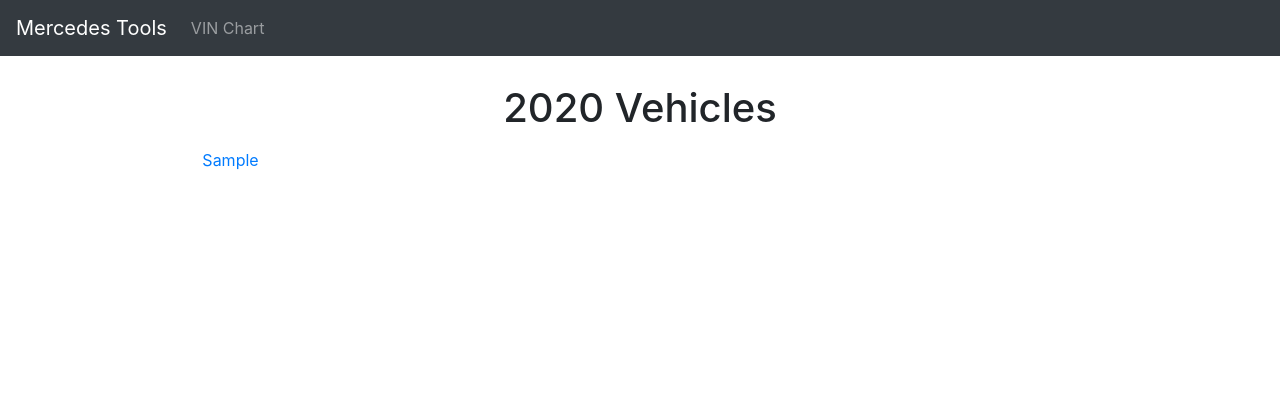
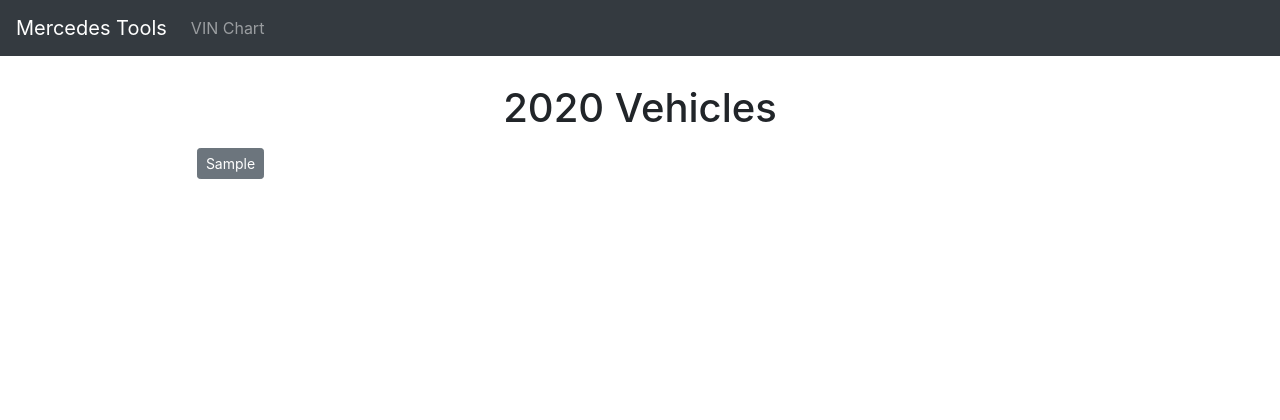
Before and after one commit to cfc603/mercedes_tools, a Django app: template vin_charts/templates/vin_charts/vehicle_list.html in a window 1280 px wide. Shown: the top 420 px of the page. Run offline with Django 3.2, Linux system fonts and the light colour scheme; the template is opened without the code that fills it: most values are stand-ins (such as "Sample title", 1, 10 or a date in 2020); some libraries are stand-ins or nearby versions.

Commit message:
add buttons

```diff
--- a/vin_charts/templates/vin_charts/modelyear_list.html
+++ b/vin_charts/templates/vin_charts/modelyear_list.html
@@ -10,7 +10,7 @@
         <div class="row">
             {% for model_year in object_list %}
                 <div class="col-sm-2 p-2 text-center">
-                    <a href="{% url 'vin_charts:vehicle_list' model_year.year %}">{{ model_year.year }}</a>
+                    <a class="btn btn-secondary" href="{% url 'vin_charts:vehicle_list' model_year.year %}">{{ model_year.year }}</a>
                 </div>
             {% endfor %}
         </div>
--- a/vin_charts/templates/vin_charts/vehicle_list.html
+++ b/vin_charts/templates/vin_charts/vehicle_list.html
@@ -10,7 +10,7 @@
         <div class="row">
             {% for vehicle in object_list %}
                 <div class="col-sm-3 p-2 text-center">
-                    <a href="{{ vehicle.get_absolute_url }}">{{ vehicle.sales_designation }}</a>
+                    <a class="btn btn-secondary btn-sm" href="{{ vehicle.get_absolute_url }}">{{ vehicle.sales_designation }}</a>
                 </div>
             {% endfor %}
         </div>
```
